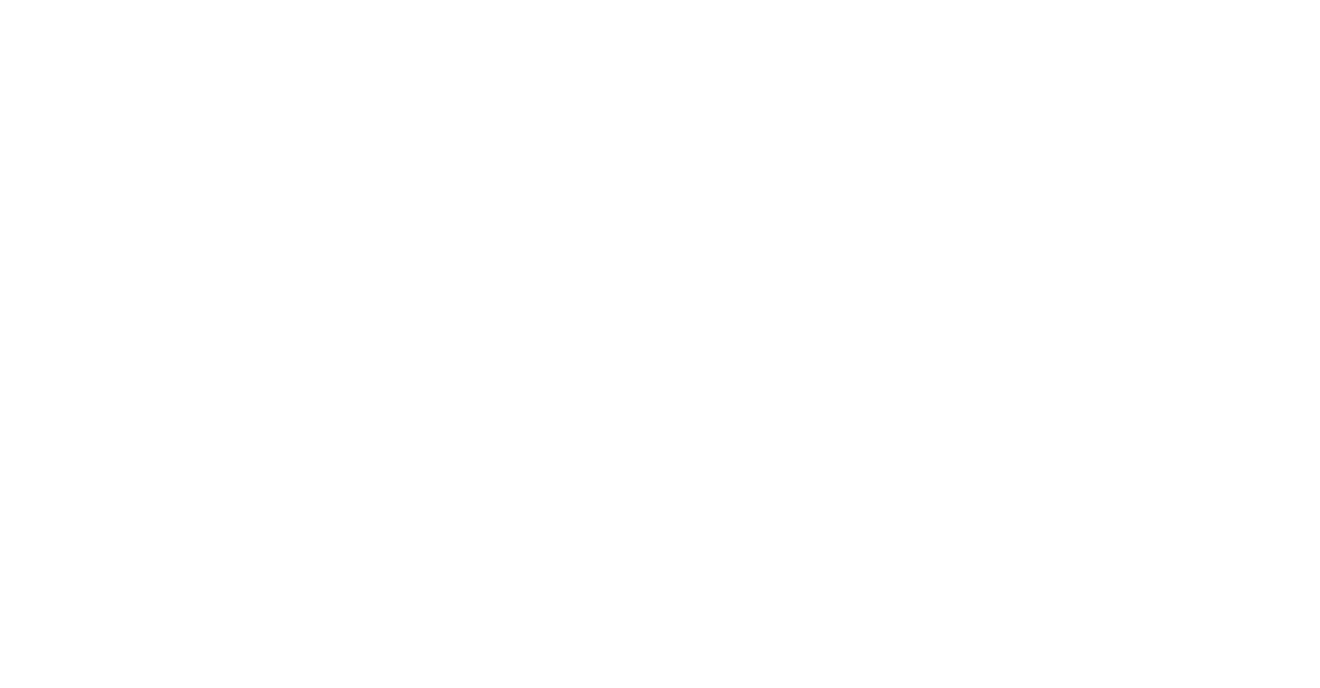
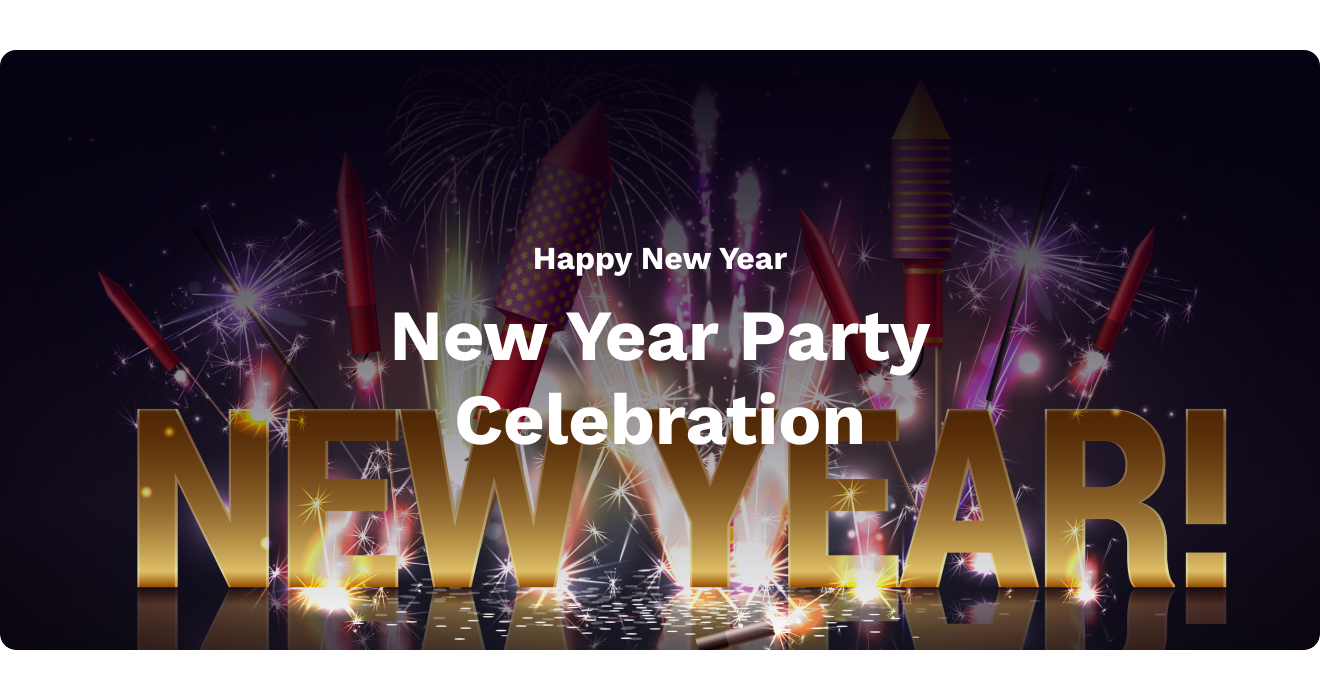
Before and after one commit to ShaharearSabbir/newYearProject, a plain HTML site: page index.html in a window 1280 px wide. Shown: the whole page, 1320 px wide, since content can reach past the window. Drawn offline with nearby package versions, Linux system fonts and the light colour scheme.

Commit message:
Header Added

```diff
--- a/index.html
+++ b/index.html
@@ -4,8 +4,18 @@
     <meta charset="UTF-8">
     <meta name="viewport" content="width=device-width, initial-scale=1.0">
     <title>New Year Party Celebration</title>
+    <link rel="stylesheet" href="/style/main.css">
 </head>
 <body>
+    <header>
+        <h4>Happy New Year</h4>
+        <h1>New Year Party Celebration</h1>
+    </header>
+    <main>
 
+    </main>
+    <footer>
+
+    </footer>
 </body>
 </html>
--- /dev/null
+++ b/style/main.css
@@ -0,0 +1,34 @@
+@import url('https://fonts.googleapis.com/css2?family=Merriweather:ital,wght@0,300;0,400;0,700;0,900;1,300;1,400;1,700;1,900&family=Open+Sans:ital,wght@0,300..800;1,300..800&family=Work+Sans:ital,wght@0,100..900;1,100..900&display=swap');
+
+* {
+    margin: 0px;
+    padding: 0px;
+}
+body {
+    font-family: "Work Sans", serif;
+}
+
+header {
+    border-radius: 16px;
+    background: linear-gradient(180.00deg, rgb(7, 2, 17),rgba(7, 2, 17, 0) 100%), url("/images/Banner\ Image.png");
+    width: 1320px;
+    height: 600px;
+    display: flex;
+    flex-direction: column;
+    justify-content: center;
+    align-items: center;
+    color: white;
+    margin: 0 auto;
+    margin-top: 50px;
+}
+
+header h4 {
+    font-size: 32px;
+    margin-bottom: 16px;
+}
+
+header h1 {
+    font-size: 72px;
+    width: 632px;
+    text-align: center;
+}
```
